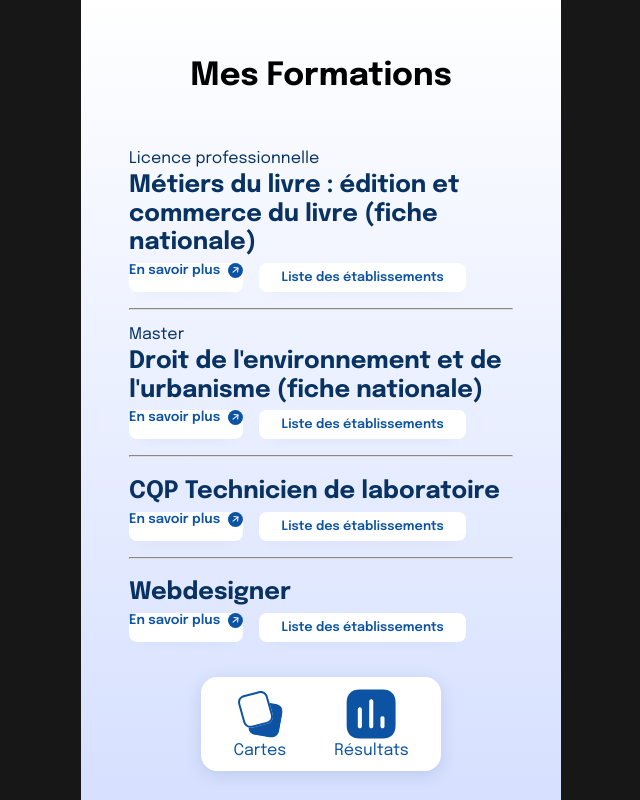
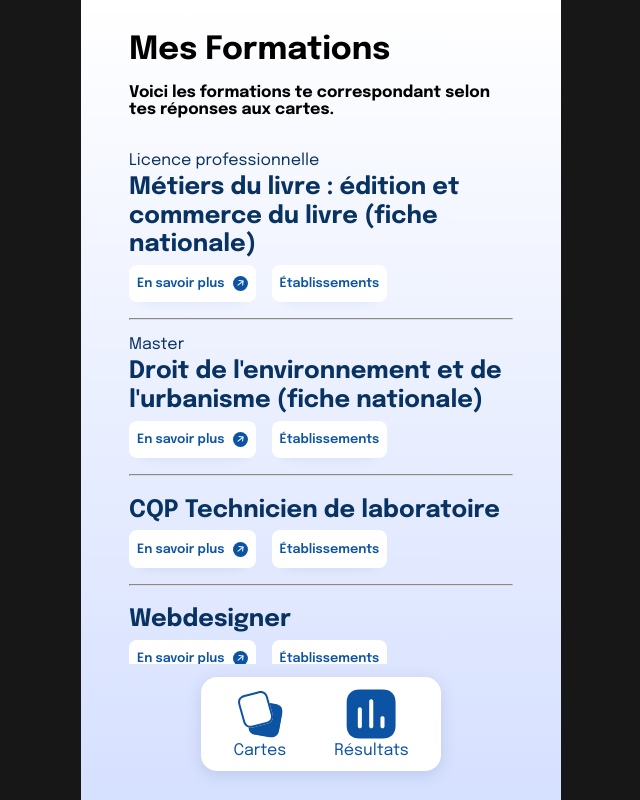
Before and after one commit to EtudiQuoi/etudi-quoi, a Next.js app: page /results in a window 1280 px wide. Shown: the whole page, without its empty margins (319-959 px from the left). Built offline with nearby package versions, Linux system fonts and the light colour scheme.

Commit message:
updates tutorial

```diff
--- a/components/Button.jsx
+++ b/components/Button.jsx
@@ -29,12 +29,16 @@ const Btn = styled.button`
     if (props.type === "outlink") {
       return css`
         display: flex;
+        align-items: center;
       `;
     }
+  }}
+  ${(props) => {
     if (props.size === "small") {
       return css`
-        padding: 0.5rem 1.4rem;
+        padding: 0.7rem 0.5rem;
         font-size: 0.8rem;
+        min-height: 100%;
       `;
     } else {
       return css`
--- a/components/CardResult.jsx
+++ b/components/CardResult.jsx
@@ -13,11 +13,11 @@ const CardResult = ({ type, title, percentage, disabled }) => {
           En savoir plus
         </Button>
         {disabled ? (
-          <Button size="small">Liste des établissements</Button>
+          <Button size="small">Établissements</Button>
         ) : (
           <Link href="/ecoles">
             <a>
-              <Button size="small">Liste des établissements</Button>
+              <Button size="small">Établissements</Button>
             </a>
           </Link>
         )}
--- a/components/TutorialContent.jsx
+++ b/components/TutorialContent.jsx
@@ -73,6 +73,7 @@ const TutorialContent = () => {
         </H2>
       </GridItem>
       <GridItem
+        area="slider"
         onTouchStart={(e) => setTouchStart(e.changedTouches[0].clientX)}
         onTouchEnd={(e) => setTouchEnd(e.changedTouches[0].clientX)}
       >
--- a/pages/results.js
+++ b/pages/results.js
@@ -26,7 +26,13 @@ const Results = () => {
     <Container>
       <Grid>
         <GridItem area="header">
-                    <h1>Mes Formations</h1>
+          <HeaderContainer>
+            <HeaderH1>Mes Formations</HeaderH1>
+            <HeaderP>
+              Voici les formations te correspondant selon tes réponses aux
+              cartes.
+            </HeaderP>
+          </HeaderContainer>
         </GridItem>
         <GridItem area="results">
           {formationsList?.length > 0 && (
@@ -42,7 +48,9 @@ const Results = () => {
                       title={formation.label}
                       percentage={0}
                     />
-                                        {index < formationsList.length - 1 && <Separator key={index} />}
+                    {index < formationsList.length - 1 && (
+                      <Separator key={index} />
+                    )}
                   </>
                 );
               })}
@@ -77,13 +85,31 @@ const GridItem = styled.div`
   place-items: center;
 `;
 
+const HeaderContainer = styled.div`
+  display: flex;
+  flex-direction: column;
+  justify-content: space-evenly;
+  padding: 0 3rem;
+  height: 100%;
+`;
+
+const HeaderP = styled.p`
+  text-align: left;
+  font-weight: 700;
+`;
+
+const HeaderH1 = styled.h1`
+  text-align: left;
+`;
+
 const CardsList = styled.ul`
-    padding: 0 3rem;
+  padding: 1rem 3rem;
   display: flex;
   flex-direction: column;
   gap: 1rem;
   overflow: scroll;
-    height: 500px;
+  height: 100px;
+  min-height: 100%;
   max-height: 100%;
 
   &::-webkit-scrollbar {
```
Also changed, not shown: components/TutoSlide.jsx (+8 -3 lines). Lines whose indentation alone changed are shown as unchanged.
